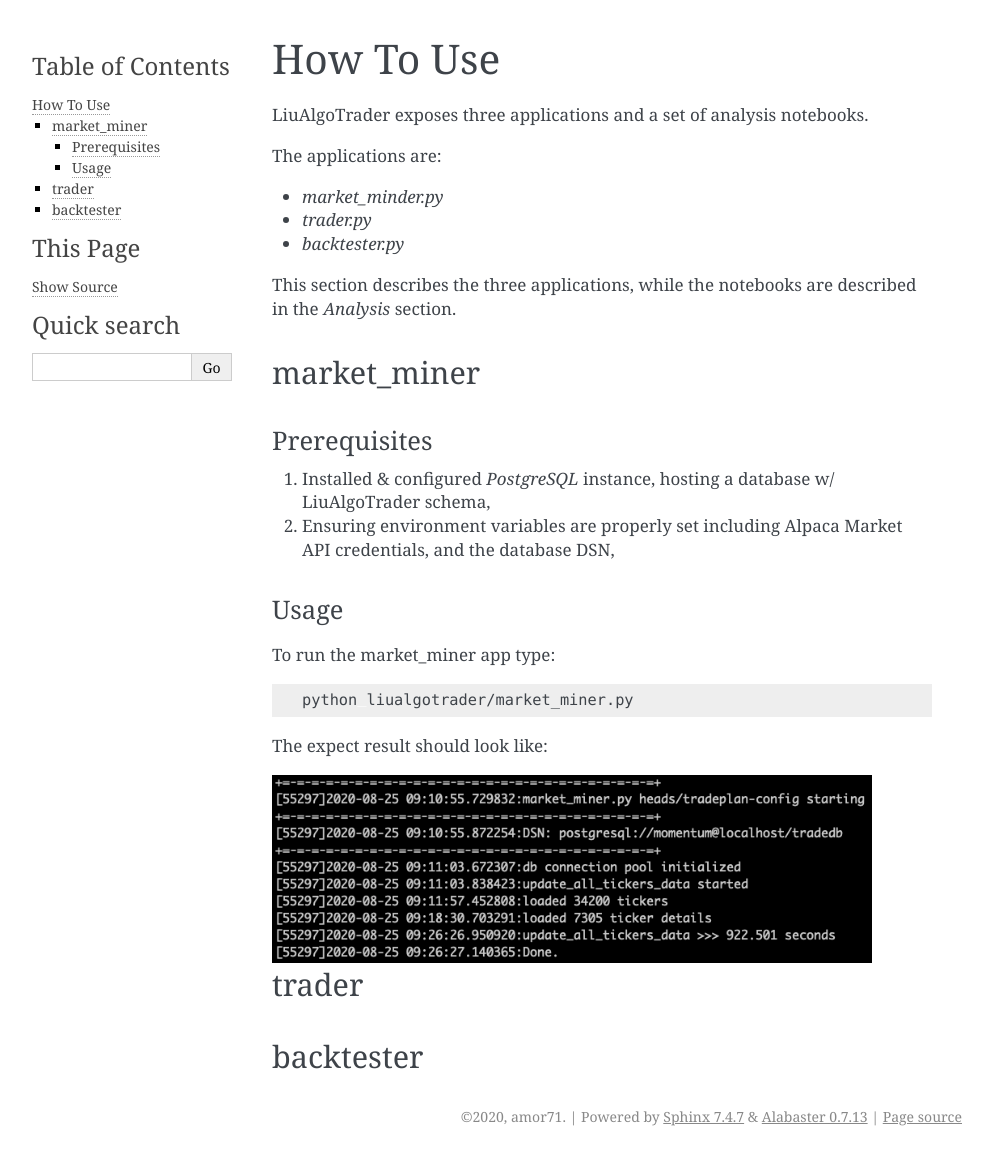
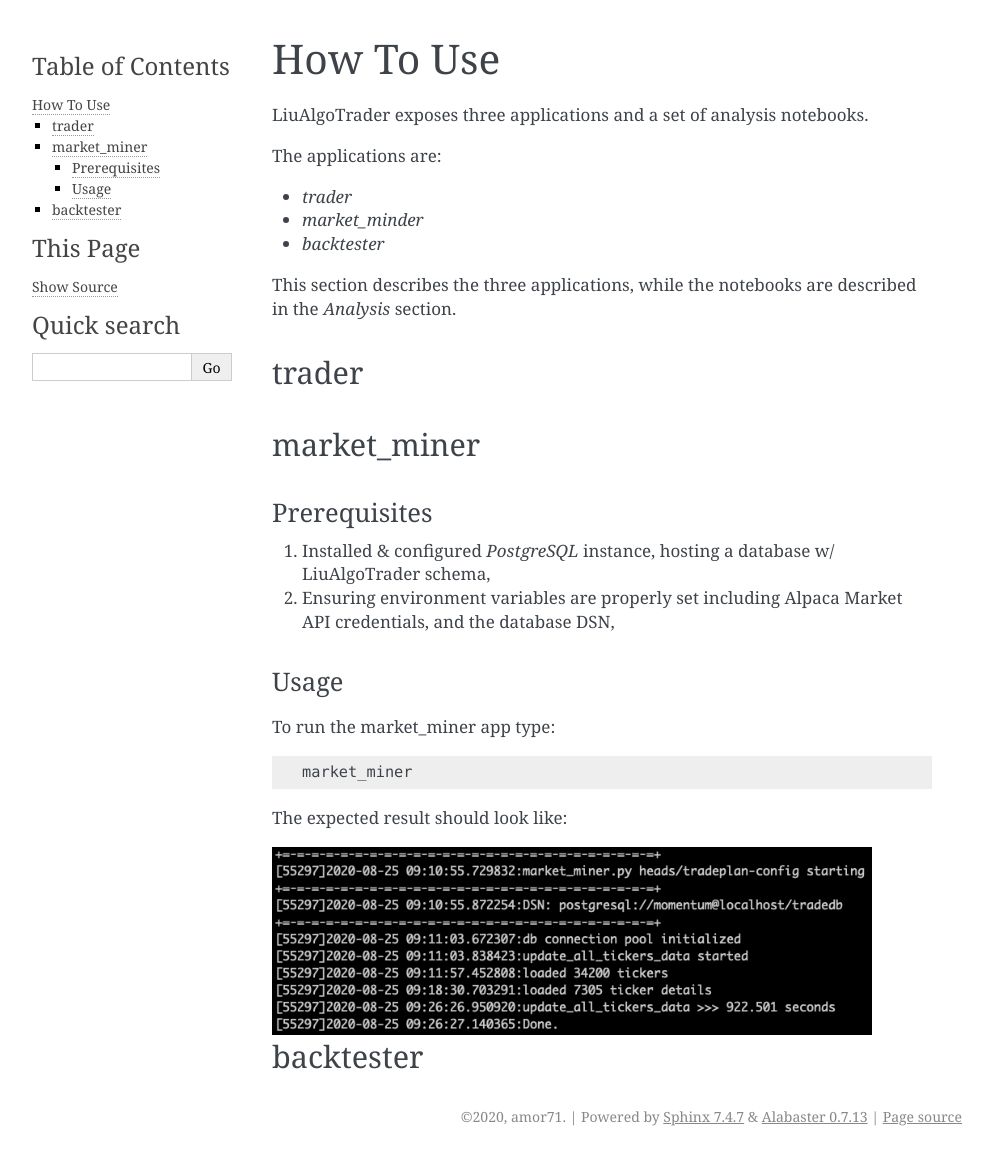
Before and after one commit to amor71/LiuAlgoTrader, a Sphinx documentation site: the page built from docs/source/Usage.rst, in a window 1280 px wide. Shown: the whole page, without its empty margins (148-1141 px from the left). Built offline with Sphinx 7.4.7, drawn with Linux system fonts in a browser that asks for light colours.

Commit message:
add documentation

```diff
--- a/docs/source/Usage.rst
+++ b/docs/source/Usage.rst
@@ -6,13 +6,17 @@ analysis notebooks.
 
 The applications are:
 
-- *market_minder.py*
-- *trader.py*
-- *backtester.py*
+- *trader*
+- *market_minder*
+- *backtester*
 
 
 This section describes the three applications,
 while the notebooks are described in the `Analysis` section.
+
+
+trader
+------
 
 market_miner
 ------------
@@ -30,9 +34,9 @@ To run the market_miner app type:
 
 .. code-block:: bash
 
-    python liualgotrader/market_miner.py
+    market_miner
 
-The expect result should look like:
+The expected result should look like:
 
 .. image:: /images/market-miner-usage.png
     :width: 600
```
Also changed, not shown: other parts of docs/source/Usage.rst (+0 -2 lines), README.md (+4 -0 lines), docs/source/Installation & Setup.rst (+15 -21 lines), docs/source/index.rst (+10 -3 lines).
